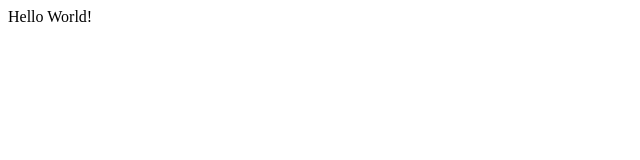
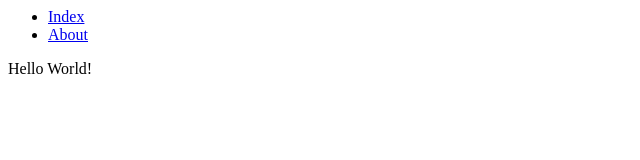
Before and after one commit to thomasmaloney-wk/webserver, a plain HTML site: page index.html in a window 1280 px wide. Shown: the whole page, without its empty margins (0-640 px from the left). Drawn offline with Linux system fonts and the light colour scheme.

Commit message:
added about page

```diff
--- a/index.html
+++ b/index.html
@@ -3,6 +3,10 @@
         <title>Homepage</title>
     </head>
     <body>
+        <ul>
+            <li><a href="index.html">Index</a></li>
+            <li><a href="about.html">About</a></li>
+        </ul>
         <p>Hello World!</p>
     </body>
 </html>
```
Also changed, not shown: about.html (added, +13 -0 lines).
